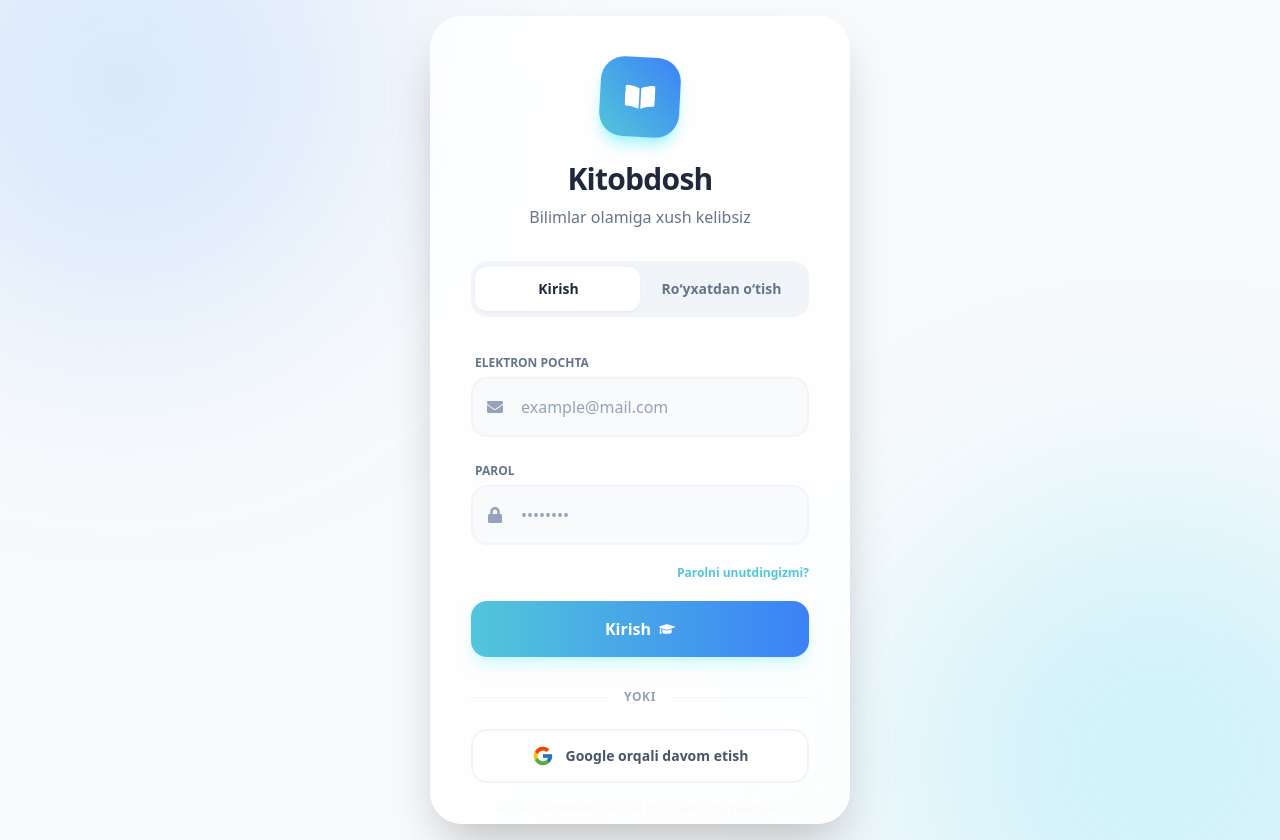
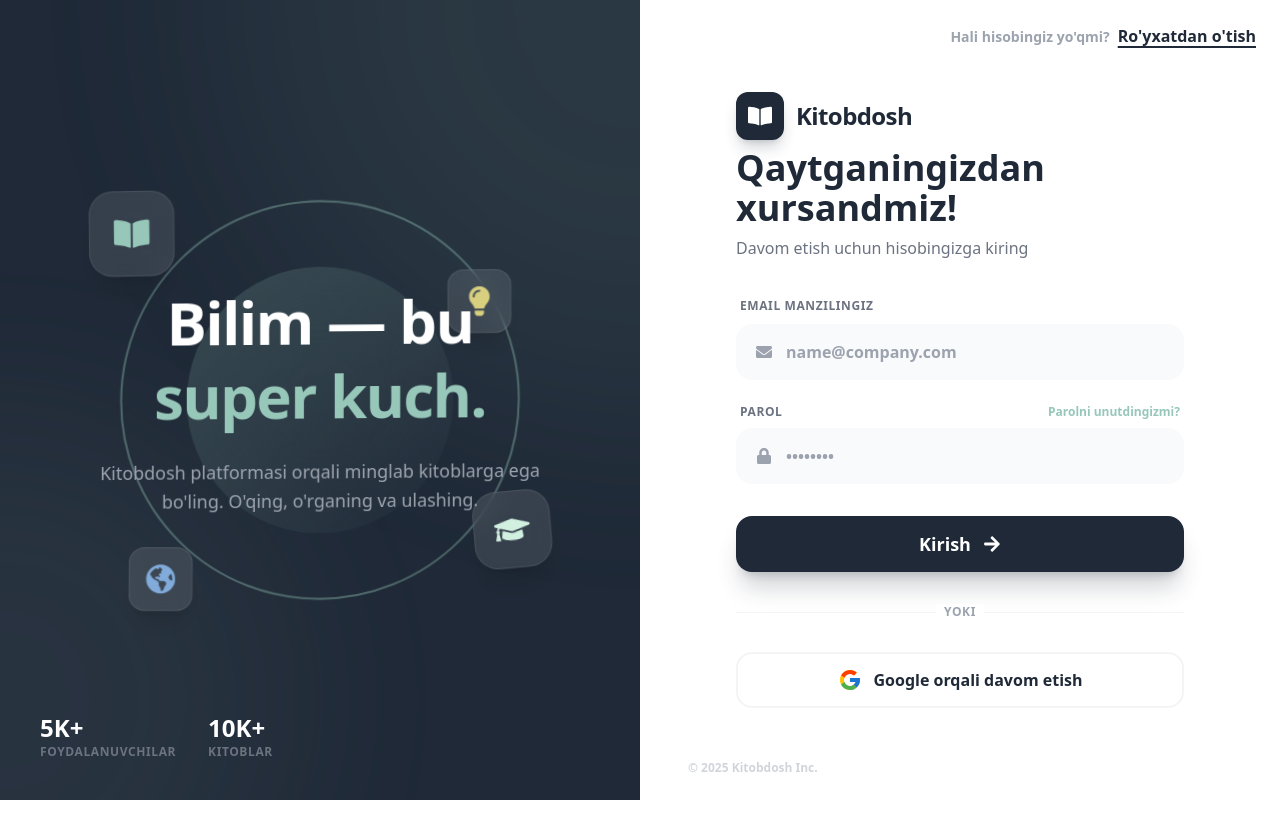
Before and after one commit to ALI254746/kitobdosh, a Next.js app: page / in a window 1280 px wide. After the commit the page ends 800 px from the top, so only its background shows below. Built offline with nearby package versions, Linux system fonts and the light colour scheme.

Commit message:
Update login page design to professional split-screen

```diff
--- a/app/page.js
+++ b/app/page.js
@@ -1,22 +1,59 @@
 "use client";
-import { useState } from "react";
+
+import React, { useState, useEffect } from "react";
+import { useRouter } from "next/navigation";
+import {
+  motion,
+  AnimatePresence,
+  useAnimation,
+  useMotionValue,
+  useTransform
+} from "framer-motion";
+import toast, { Toaster } from "react-hot-toast";
+import { signIn } from "next-auth/react";
+import Image from "next/image";
+
+// Icons
 import {
   FaEnvelope,
   FaLock,
   FaBookOpen,
   FaGraduationCap,
+  FaArrowRight,
+  FaGoogle,
   FaLightbulb,
-  FaPenFancy,
-  FaBookmark,
+  FaShapes,
+  FaGlobeAmericas
 } from "react-icons/fa";
-import Image from "next/image";
-import { useEffect } from "react";
-import { useRouter } from "next/navigation";
+import { FcGoogle } from "react-icons/fc";
 
-import { motion } from "framer-motion";
-import toast, { Toaster } from "react-hot-toast";
-import { signIn } from "next-auth/react";
-import { FcGoogle } from "react-icons/fc";
+// --- ANIMATION VARIANTS ---
+const pageTransition = {
+  initial: { opacity: 0 },
+  animate: { opacity: 1 },
+  exit: { opacity: 0 },
+};
+
+const formVariants = {
+  hidden: { x: 50, opacity: 0 },
+  visible: {
+    x: 0,
+    opacity: 1,
+    transition: { type: "spring", stiffness: 100, damping: 20, staggerChildren: 0.1 }
+  },
+  exit: { x: -50, opacity: 0 }
+};
+
+const itemVariants = {
+  hidden: { y: 20, opacity: 0 },
+  visible: { y: 0, opacity: 1 }
+};
+
+const floatAnimation = {
+  y: [10, -10, 10],
+  rotate: [0, 5, -5, 0],
+  transition: { duration: 6, repeat: Infinity, ease: "easeInOut" }
+};
 
 export default function AuthPage() {
   const [isRegister, setIsRegister] = useState(false);
@@ -25,13 +62,31 @@ export default function AuthPage() {
   const [loading, setLoading] = useState(false);
   const router = useRouter();
 
-  // LOGIN
-  const handleLogin = async (e) => {
+  // Mouse move effect for background (Parallax)
+  const x = useMotionValue(0);
+  const y = useMotionValue(0);
+  const rotateX = useTransform(y, [0, 1], [5, -5]);
+  const rotateY = useTransform(x, [0, 1], [-5, 5]);
+
+  function handleMouseMove(event) {
+    const { clientX, clientY } = event;
+    const { innerWidth, innerHeight } = window;
+    x.set(clientX / innerWidth);
+    y.set(clientY / innerHeight);
+  }
+
+  // --- HANDLERS ---
+  const handleAuth = async (e) => {
     e.preventDefault();
     setLoading(true);
 
+    // Simulate API delay for smoothness
+    await new Promise(r => setTimeout(r, 1000));
+
+    const endpoint = isRegister ? "/api/auth/register" : "/api/auth/login";
+
     try {
-      const res = await fetch("/api/auth/login", {
+      const res = await fetch(endpoint, {
         method: "POST",
         headers: { "Content-Type": "application/json" },
         body: JSON.stringify({ email, password }),
@@ -40,239 +95,269 @@ export default function AuthPage() {
       const data = await res.json();
 
       if (!res.ok) {
-        toast.error(data.message || "Login xatosi!");
+        toast.error(data.message || "Xatolik yuz berdi!", { icon: "⚠️" });
         return;
       }
 
-      toast.success("🎉 Login muvaffaqiyatli!");
+      toast.success(isRegister ? "Muvaffaqiyatli ro'yxatdan o'tdingiz!" : "Xush kelibsiz!", { icon: "🎉" });
 
-      // 📱💻 DEVICE AUTO REDIRECT
       if (typeof window !== "undefined") {
         const isMobile = window.innerWidth < 728;
-
-        console.log("Login response data:", data); // Debugging uchun
         const role = data.role ? data.role.toLowerCase().trim() : "";
 
-        if (role === "admin") {
-          router.push("/AdminPanel");
-        } else if (role === "kurier") {
-          router.push("/KurierPanel");
-        } else if (role === "user") {
-          // User uchun mobil yoki desktopga yo‘naltirish
-          if (isMobile) router.push("/mobile");
-          else router.push("/mainPage"); // desktop
+        if (role === "admin") router.push("/AdminPanel");
+        else if (role === "kurier") router.push("/KurierPanel");
+        else if (role === "user") {
+          router.push(isMobile ? "/mobile" : "/mainPage");
         }
       }
     } catch (err) {
-      toast.error("Server yoki internetda xato!");
-    } finally {
-      setLoading(false);
-    }
-  };
-
-  // 🔹 REGISTER
-  const handleRegister = async (e) => {
-    e.preventDefault();
-    setLoading(true);
-    try {
-      const res = await fetch("/api/auth/register", {
-        method: "POST",
-        headers: { "Content-Type": "application/json" },
-        body: JSON.stringify({ email, password }),
-      });
-      const data = await res.json();
-
-      if (res.ok) {
-        toast.success("✅ Ro‘yxatdan o‘tish muvaffaqiyatli!");
-        setIsRegister(false);
-      } else {
-        toast.error(data.message || "Ro‘yxatdan o‘tishda xatolik!");
-      }
-    } catch {
-      toast.error("Tarmoqda xatolik yuz berdi!");
+      toast.error("Tarmoq xatosi!");
     } finally {
       setLoading(false);
     }
   };
 
   return (
-    <div className="min-h-screen bg-slate-50 flex items-center justify-center p-4 font-sans relative overflow-hidden">
-      {/* Background Blobs for specific premium feel */}
-      <div className="absolute top-[-20%] left-[-10%] w-[500px] h-[500px] bg-blue-400/20 rounded-full blur-[120px] pointer-events-none"></div>
-      <div className="absolute bottom-[-20%] right-[-10%] w-[500px] h-[500px] bg-cyan-400/20 rounded-full blur-[120px] pointer-events-none"></div>
+    <motion.div
+      variants={pageTransition}
+      initial="initial"
+      animate="animate"
+      exit="exit"
+      onMouseMove={handleMouseMove}
+      className="min-h-screen flex bg-white font-sans overflow-hidden"
+    >
+      <Toaster position="top-center" toastOptions={{
+        style: {
+          background: '#1F2937',
+          color: '#fff',
+          borderRadius: '16px',
+          fontWeight: 'bold',
+        }
+      }} />
 
-      <Toaster
-        position="top-center"
-        toastOptions={{
-          style: {
-            background: "#1e293b",
-            color: "#fff",
-            borderRadius: "16px",
-            padding: "16px 24px",
-            fontSize: "14px",
-          },
-        }}
-      />
+      {/* --- LEFT SIDE: ARTWORK & SHOWCASE (Desktop) --- */}
+      <div className="hidden lg:flex w-1/2 relative bg-[#1F2937] items-center justify-center p-12 overflow-hidden">
+        {/* Dynamic Background Elements */}
+        <div className="absolute inset-0 z-0">
+             <div className="absolute top-0 right-0 w-[800px] h-[800px] bg-[#96C7B9] opacity-10 rounded-full blur-[120px] translate-x-1/2 -translate-y-1/2 animate-pulse" />
+             <div className="absolute bottom-0 left-0 w-[600px] h-[600px] bg-[#D1F0E0] opacity-5 rounded-full blur-[100px] -translate-x-1/2 translate-y-1/3" />
+        </div>
 
-      {/* Main Card */}
         <motion.div
-        initial={{ opacity: 0, scale: 0.95 }}
-        animate={{ opacity: 1, scale: 1 }}
-        transition={{ duration: 0.5 }}
-        className="bg-white/80 backdrop-blur-xl w-full max-w-[420px] rounded-[32px] shadow-2xl p-6 md:p-10 border border-white/50 relative z-10"
+            style={{ rotateX, rotateY, perspective: 1000 }}
+            className="relative z-10 w-full max-w-2xl"
         >
-        {/* Header Logo Area */}
-        <div className="text-center mb-8">
-          <div className="w-20 h-20 bg-gradient-to-tr from-[#52C6DA] to-blue-500 rounded-3xl mx-auto flex items-center justify-center shadow-lg shadow-cyan-200 mb-6 transform rotate-3 hover:rotate-6 transition-all duration-300">
-            <FaBookOpen className="text-white text-3xl" />
+            {/* 3D Floating Elements Container */}
+            <div className="relative h-[600px] w-full flex items-center justify-center">
+
+                {/* Central Circle */}
+                <motion.div
+                   animate={{ scale: [1, 1.05, 1], borderColor: ["rgba(150,199,185,0.2)", "rgba(150,199,185,0.4)", "rgba(150,199,185,0.2)"] }}
+                   transition={{ duration: 4, repeat: Infinity }}
+                   className="absolute w-96 h-96 rounded-full border-2 border-[#96C7B9]/20 flex items-center justify-center"
+                >
+                    <div className="w-64 h-64 rounded-full bg-gradient-to-br from-[#96C7B9]/20 to-transparent backdrop-blur-3xl" />
+                </motion.div>
+
+                {/* Floating Icons */}
+                <motion.div animate={floatAnimation} className="absolute top-20 left-10 p-6 bg-white/10 backdrop-blur-md rounded-3xl border border-white/10 shadow-xl">
+                    <FaBookOpen className="text-4xl text-[#96C7B9]" />
+                </motion.div>
+
+                <motion.div animate={{ ...floatAnimation, transition: { duration: 7, repeat: Infinity, delay: 1 } }} className="absolute bottom-32 right-10 p-5 bg-white/10 backdrop-blur-md rounded-3xl border border-white/10 shadow-xl">
+                    <FaGraduationCap className="text-4xl text-[#D1F0E0]" />
+                </motion.div>
+
+                <motion.div animate={{ ...floatAnimation, transition: { duration: 5, repeat: Infinity, delay: 0.5 } }} className="absolute top-40 right-20 p-4 bg-white/10 backdrop-blur-md rounded-2xl border border-white/10 shadow-xl">
+                    <FaLightbulb className="text-3xl text-yellow-200/80" />
+                </motion.div>
+
+                <motion.div animate={{ ...floatAnimation, transition: { duration: 8, repeat: Infinity, delay: 2 } }} className="absolute bottom-20 left-20 p-4 bg-white/10 backdrop-blur-md rounded-2xl border border-white/10 shadow-xl">
+                    <FaGlobeAmericas className="text-3xl text-blue-300/80" />
+                </motion.div>
+
+                {/* Hero Text */}
+                <div className="text-center relative z-20 space-y-6">
+                    <motion.h1
+                        initial={{ opacity: 0, y: 30 }}
+                        animate={{ opacity: 1, y: 0 }}
+                        transition={{ delay: 0.2 }}
+                        className="text-6xl font-black text-white tracking-tight leading-tight"
+                    >
+                        Bilim — bu <br/> <span className="text-[#96C7B9]">super kuch.</span>
+                    </motion.h1>
+                    <motion.p
+                        initial={{ opacity: 0, y: 20 }}
+                        animate={{ opacity: 1, y: 0 }}
+                        transition={{ delay: 0.4 }}
+                        className="text-lg text-gray-400 max-w-md mx-auto leading-relaxed"
+                    >
+                        Kitobdosh platformasi orqali minglab kitoblarga ega bo&apos;ling.
+                        O&apos;qing, o&apos;rganing va ulashing.
+                    </motion.p>
                 </div>
-          <h1 className="text-3xl font-extrabold text-slate-800 mb-2 tracking-tight">
-            Kitobdosh
-          </h1>
-          <p className="text-slate-500 font-medium">
-            Bilimlar olamiga xush kelibsiz
+            </div>
+        </motion.div>
+
+        {/* Bottom Stats */}
+        <div className="absolute bottom-10 left-10 flex gap-8 z-10">
+            <div>
+                <p className="text-2xl font-black text-white">5K+</p>
+                <p className="text-xs text-gray-500 font-bold uppercase tracking-wider">Foydalanuvchilar</p>
+            </div>
+            <div>
+                <p className="text-2xl font-black text-white">10K+</p>
+                <p className="text-xs text-gray-500 font-bold uppercase tracking-wider">Kitoblar</p>
+            </div>
+        </div>
+      </div>
+
+      {/* --- RIGHT SIDE: FORM (Desktop & Mobile) --- */}
+      <div className="w-full lg:w-1/2 flex items-center justify-center p-6 lg:p-12 relative">
+        <div className="absolute top-0 right-0 p-6 hidden lg:block">
+            <span className="text-sm font-bold text-gray-400 mr-2">
+                {isRegister ? "Allaqachon hisobingiz bormi?" : "Hali hisobingiz yo'qmi?"}
+            </span>
+            <button
+                onClick={() => setIsRegister(!isRegister)}
+                className="text-[#1F2937] font-black hover:text-[#96C7B9] transition-colors underline decoration-2 underline-offset-4"
+            >
+                {isRegister ? "Kirish" : "Ro'yxatdan o'tish"}
+            </button>
+        </div>
+
+        <div className="w-full max-w-md space-y-8">
+            {/* Header */}
+            <div className="text-center lg:text-left space-y-2">
+                <div className="inline-flex items-center gap-3 mb-4 lg:mb-0">
+                    <div className="w-12 h-12 bg-[#1F2937] text-white rounded-xl flex items-center justify-center text-2xl shadow-lg shadow-[#1F2937]/20">
+                        <FaBookOpen />
+                    </div>
+                    <span className="text-2xl font-black text-[#1F2937] tracking-tight">Kitobdosh</span>
+                </div>
+                <h2 className="text-3xl md:text-4xl font-black text-[#1F2937]">
+                    {isRegister ? "Xush kelibsiz!" : "Qaytganingizdan xursandmiz!"}
+                </h2>
+                <p className="text-gray-500 font-medium">
+                    {isRegister
+                        ? "Boshlash uchun ma'lumotlaringizni kiriting"
+                        : "Davom etish uchun hisobingizga kiring"
+                    }
                 </p>
             </div>
 
-        {/* Toggle Switch */}
-        <div className="bg-slate-100 p-1.5 rounded-2xl flex mb-8 relative">
-          <motion.div
-            className="absolute top-1.5 bottom-1.5 bg-white rounded-xl shadow-sm z-0"
-            initial={false}
-            animate={{
-              left: isRegister ? "50%" : "4px",
-              right: isRegister ? "4px" : "50%",
-            }}
-            transition={{ type: "spring", stiffness: 300, damping: 30 }}
-          />
-          <button
-            onClick={() => setIsRegister(false)}
-            className={`flex-1 py-3 text-sm font-bold relative z-10 transition-colors ${
-              !isRegister ? "text-slate-800" : "text-slate-500"
-            }`}
+            {/* Auth Form */}
+            <AnimatePresence mode="wait">
+                <motion.form
+                    key={isRegister ? "register" : "login"}
+                    variants={formVariants}
+                    initial="hidden"
+                    animate="visible"
+                    exit="exit"
+                    onSubmit={handleAuth}
+                    className="space-y-6"
                 >
-            Kirish
-          </button>
-          <button
-            onClick={() => setIsRegister(true)}
-            className={`flex-1 py-3 text-sm font-bold relative z-10 transition-colors ${
-              isRegister ? "text-slate-800" : "text-slate-500"
-            }`}
-          >
-            Ro‘yxatdan o‘tish
-          </button>
-        </div>
-
-        {/* Form */}
-        <form
-          onSubmit={isRegister ? handleRegister : handleLogin}
-          className="space-y-5"
-        >
-          <div className="space-y-1">
-            <label className="text-xs font-bold text-slate-500 uppercase ml-1">
-              Elektron pochta
-            </label>
+                    <motion.div variants={itemVariants} className="space-y-2">
+                        <label className="text-xs font-bold text-gray-500 uppercase tracking-wider ml-1">Email manzilingiz</label>
                         <div className="relative group">
-              <div className="absolute top-1/2 -translate-y-1/2 left-4 text-slate-400 group-focus-within:text-[#52C6DA] transition-colors">
-                <FaEnvelope />
-              </div>
+                            <FaEnvelope className="absolute left-5 top-1/2 -translate-y-1/2 text-gray-400 group-focus-within:text-[#1F2937] transition-colors z-10" />
                             <input
                                 type="email"
                                 required
                                 value={email}
                                 onChange={(e) => setEmail(e.target.value)}
-                placeholder="example@mail.com"
-                className="w-full bg-slate-50 border-2 border-slate-100 rounded-2xl py-4 pl-12 pr-4 text-slate-800 font-medium placeholder:text-slate-400 focus:outline-none focus:border-[#52C6DA] focus:bg-white transition-all duration-300"
+                                placeholder="name@company.com"
+                                className="w-full h-14 pl-12 pr-4 bg-gray-50 border-2 border-transparent rounded-2xl outline-none focus:bg-white focus:border-[#96C7B9] focus:shadow-[0_0_0_4px_rgba(150,199,185,0.2)] transition-all font-bold text-[#1F2937] placeholder-gray-400"
                             />
                         </div>
+                    </motion.div>
+
+                    <motion.div variants={itemVariants} className="space-y-2">
+                         <div className="flex justify-between items-center ml-1 pr-1">
+                             <label className="text-xs font-bold text-gray-500 uppercase tracking-wider">Parol</label>
+                             {!isRegister && (
+                                <button type="button" className="text-xs font-bold text-[#96C7B9] hover:text-[#1F2937] transition-colors">
+                                    Parolni unutdingizmi?
+                                </button>
+                             )}
                          </div>
-
-          <div className="space-y-1">
-            <label className="text-xs font-bold text-slate-500 uppercase ml-1">
-              Parol
-            </label>
                         <div className="relative group">
-              <div className="absolute top-1/2 -translate-y-1/2 left-4 text-slate-400 group-focus-within:text-[#52C6DA] transition-colors">
-                <FaLock />
-              </div>
+                            <FaLock className="absolute left-5 top-1/2 -translate-y-1/2 text-gray-400 group-focus-within:text-[#1F2937] transition-colors z-10" />
                             <input
                                 type="password"
                                 required
                                 value={password}
                                 onChange={(e) => setPassword(e.target.value)}
                                 placeholder="••••••••"
-                className="w-full bg-slate-50 border-2 border-slate-100 rounded-2xl py-4 pl-12 pr-4 text-slate-800 font-medium placeholder:text-slate-400 focus:outline-none focus:border-[#52C6DA] focus:bg-white transition-all duration-300"
+                                className="w-full h-14 pl-12 pr-4 bg-gray-50 border-2 border-transparent rounded-2xl outline-none focus:bg-white focus:border-[#96C7B9] focus:shadow-[0_0_0_4px_rgba(150,199,185,0.2)] transition-all font-bold text-[#1F2937] placeholder-gray-400"
                             />
                         </div>
-          </div>
+                    </motion.div>
 
-          {!isRegister && (
-            <div className="flex justify-end">
-              <button
-                type="button"
-                className="text-xs font-bold text-[#52C6DA] hover:text-[#3aa8bc] transition-colors"
-                onClick={() => toast("Hozircha faol emas", { icon: "🔧" })}
-              >
-                Parolni unutdingizmi?
-              </button>
-            </div>
-          )}
-
+                    <motion.div variants={itemVariants} className="pt-2">
                         <button
                             type="submit"
                             disabled={loading}
-            className={`w-full py-4 rounded-2xl font-bold text-white shadow-lg shadow-cyan-200/50 hover:shadow-cyan-300/60 active:scale-[0.98] transition-all bg-gradient-to-r from-[#52C6DA] to-blue-500 flex items-center justify-center gap-2 ${
-              loading ? "opacity-70 cursor-not-allowed" : ""
-            }`}
+                            className="w-full h-14 bg-[#1F2937] hover:bg-[#96C7B9] text-white rounded-2xl font-black text-lg shadow-xl shadow-[#1F2937]/20 hover:shadow-[#96C7B9]/40 active:scale-[0.98] transition-all flex items-center justify-center gap-3 disabled:opacity-70 disabled:cursor-not-allowed group"
                         >
                             {loading ? (
                                 <motion.div
                                     animate={{ rotate: 360 }}
-                transition={{ repeat: Infinity, duration: 1, ease: "linear" }}
-                className="w-5 h-5 border-2 border-white/30 border-t-white rounded-full"
+                                    transition={{ duration: 1, repeat: Infinity, ease: "linear" }}
+                                    className="w-6 h-6 border-2 border-white/30 border-t-white rounded-full"
                                 />
-            ) : isRegister ? (
-              <>
-                <span>Ro‘yxatdan o‘tish</span>
-                <FaPenFancy size={14} />
-              </>
                             ) : (
                                 <>
-                <span>Kirish</span>
-                <FaGraduationCap size={16} />
+                                    {isRegister ? "Hisob yaratish" : "Kirish"}
+                                    <FaArrowRight className="group-hover:translate-x-1 transition-transform" />
                                 </>
                             )}
                         </button>
-        </form>
+                    </motion.div>
 
-        <div className="mt-8 relative flex items-center justify-center">
+                    <motion.div variants={itemVariants} className="relative py-2">
                         <div className="absolute inset-0 flex items-center">
-            <div className="w-full border-t border-slate-100"></div>
+                            <div className="w-full border-t border-gray-100"></div>
                         </div>
-          <span className="relative bg-white/80 px-4 text-xs font-bold text-slate-400 uppercase tracking-wider backdrop-blur-xl">
-            Yoki
-          </span>
-        </div>
-
-        <div className="mt-6">
-          <button
-            onClick={() => signIn("google")}
-            className="w-full py-3.5 bg-white border-2 border-slate-100 rounded-2xl flex items-center justify-center gap-3 hover:bg-slate-50 hover:border-slate-200 transition-all active:scale-[0.98]"
-          >
-            <FcGoogle size={22} />
-            <span className="text-sm font-bold text-slate-600">
-              Google orqali davom etish
-            </span>
-          </button>
+                        <div className="relative flex justify-center text-xs uppercase">
+                            <span className="bg-white px-2 text-gray-400 font-bold tracking-wider">Yoki</span>
                         </div>
                     </motion.div>
 
-      {/* Footer Text */}
-      <div className="absolute bottom-6 text-center w-full">
-        <p className="text-xs text-slate-400 font-medium">
-          &copy; 2025 Kitobdosh. Barcha huquqlar himoyalangan.
+                    <motion.div variants={itemVariants}>
+                        <button
+                            type="button"
+                            onClick={() => signIn("google")}
+                            className="w-full h-14 bg-white border-2 border-gray-100 hover:border-gray-200 hover:bg-gray-50 text-[#1F2937] rounded-2xl font-bold flex items-center justify-center gap-3 transition-all active:scale-[0.98]"
+                        >
+                            <FcGoogle className="text-2xl" />
+                            <span>Google orqali davom etish</span>
+                        </button>
+                    </motion.div>
+                </motion.form>
+            </AnimatePresence>
+
+            {/* Mobile Switcher */}
+            <div className="lg:hidden text-center mt-8">
+                <p className="text-gray-500 font-medium text-sm">
+                    {isRegister ? "Allaqachon hisobingiz bormi?" : "Hali hisobingiz yo'qmi?"} <br/>
+                    <button
+                        onClick={() => setIsRegister(!isRegister)}
+                        className="text-[#1F2937] font-black mt-2 hover:text-[#96C7B9] transition-colors underline decoration-2 underline-offset-4"
+                    >
+                        {isRegister ? "Kirish" : "Ro'yxatdan o'tish"}
+                    </button>
                 </p>
             </div>
+
         </div>
+
+        {/* Footer info */}
+        <div className="absolute bottom-6 w-full text-center lg:text-left lg:pl-12">
+             <p className="text-xs text-gray-300 font-bold">&copy; 2025 Kitobdosh Inc.</p>
+        </div>
+      </div>
+    </motion.div>
   );
 }
```
Lines whose indentation alone changed are shown as unchanged.
